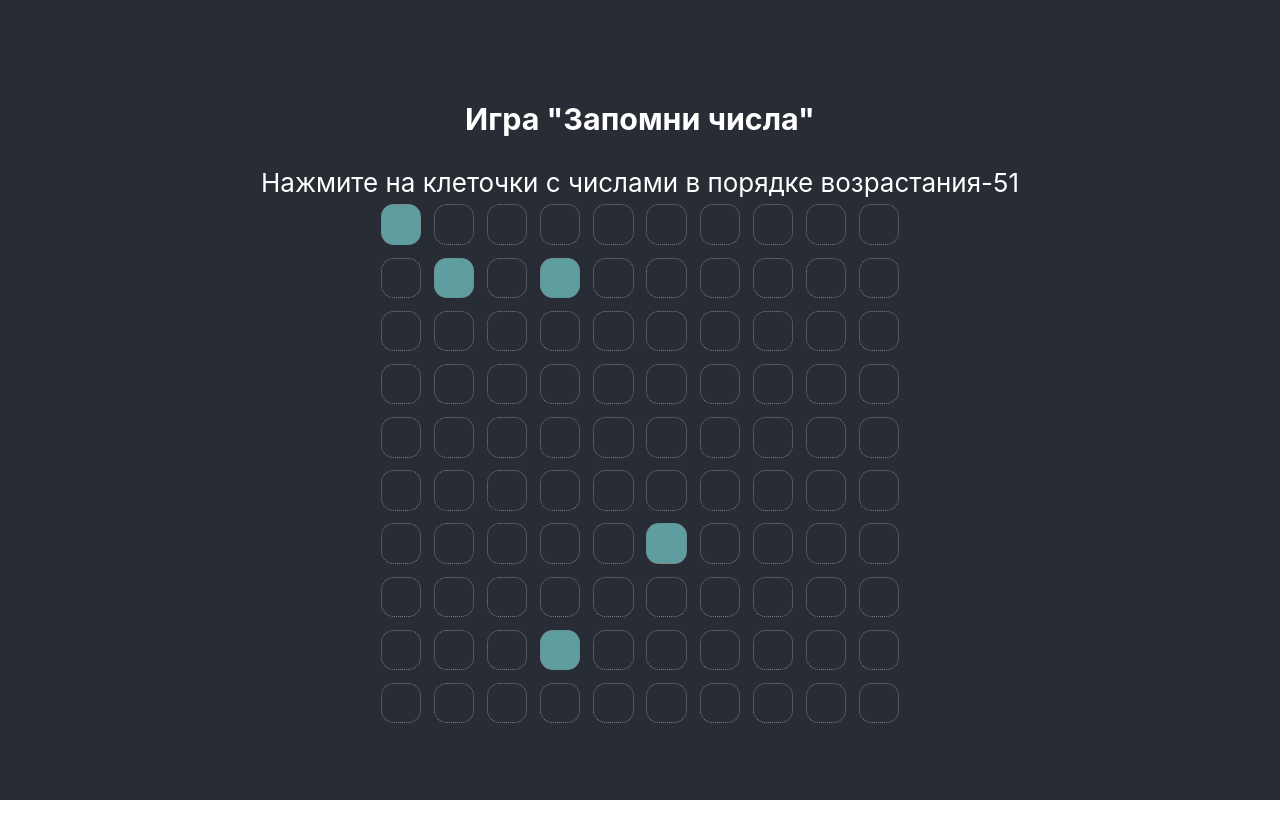
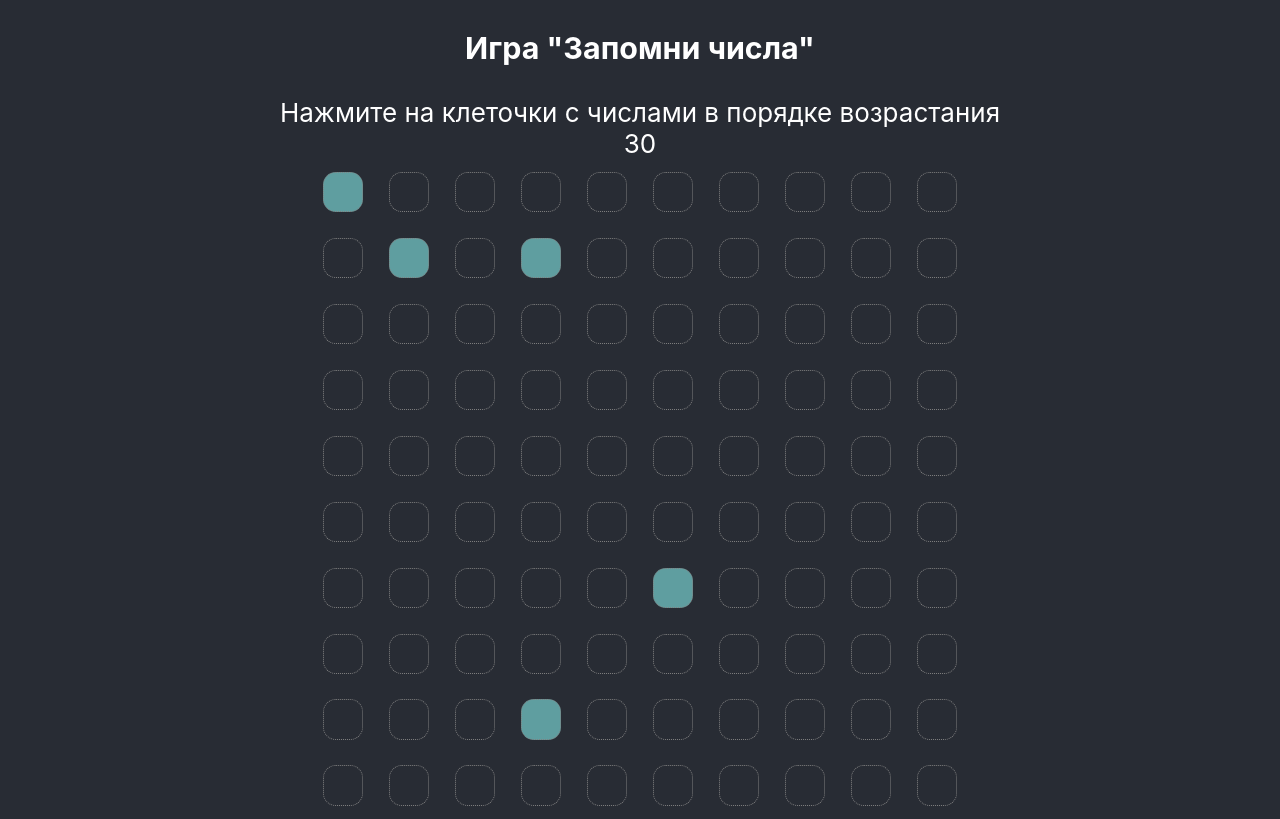
Before and after one commit to dmitryweiner/memory-trainer, a React (Create React App) app: page / in a window 1280 px wide. Built offline with nearby package versions, Linux system fonts and the light colour scheme.

Commit message:
Design fixes

```diff
--- a/package.json
+++ b/package.json
@@ -1,5 +1,6 @@
 {
   "name": "memory-trainer",
+  "homepage": "https://dmitryweiner.github.io/memory-trainer/",
   "version": "0.1.0",
   "private": true,
   "dependencies": {
@@ -20,7 +21,8 @@
     "start": "react-scripts start",
     "build": "react-scripts build",
     "test": "react-scripts test",
-    "eject": "react-scripts eject"
+    "eject": "react-scripts eject",
+    "deploy": "rm -rf docs && react-scripts build && mv build docs"
   },
   "eslintConfig": {
     "extends": [
--- a/src/App.tsx
+++ b/src/App.tsx
@@ -3,6 +3,7 @@ import './App.css';
 import {createField, DOTS_TO_FILL} from "./utils";
 import {DotStatus, Field, GameState} from "./types";
 import FieldRenderer from "./components/FieldRenderer";
+import StatusBar from "./components/StatusBar";
 
 const TIME_TO_REMEMBER = 5;
 const TIME_TO_GUESS = 30;
@@ -13,6 +14,7 @@ type AppContextType = {
   currentTurn?: number,
   currentTimer?: number,
   dotClickHandler?: (x: number, y: number) => void,
+  playOneMoreTimeHandler?: () => void,
 }
 
 export const AppContext = createContext<AppContextType>({});
@@ -41,20 +43,11 @@ function App() {
     } else {
       setGameState(GameState.GameOverLoose);
     }
-
   };
 
-  const showGameState = () => {
-    switch (gameState) {
-      case GameState.ShowNumbers:
-        return "Запомните расположение и порядок чисел";
-      case GameState.Guessing:
-        return "Нажмите на клеточки с числами в порядке возрастания";
-      case GameState.GameOverWon:
-        return "Вы выиграли!";
-      case GameState.GameOverLoose:
-        return "Вы проиграли 😔";
-    }
+  const playOneMoreTimeHandler = () => {
+    setField(createField());
+    setGameState(GameState.ShowNumbers);
   };
 
   useEffect(() => {
@@ -65,14 +58,17 @@ function App() {
         timer1 = setTimeout(() => {
           setGameState(GameState.Guessing);
         }, TIME_TO_REMEMBER * 1000);
+        setCurrentTimer(TIME_TO_REMEMBER);
         timer2 = setInterval(() => {
           setCurrentTimer(t => t - 1);
         }, 1000);
         break;
       case GameState.Guessing:
+        setCurrentTurn(1);
         timer1 = setTimeout(() => {
           setGameState(GameState.GameOverLoose);
         }, TIME_TO_GUESS * 1000);
+        setCurrentTimer(TIME_TO_GUESS);
         timer2 = setInterval(() => {
           setCurrentTimer(t => t - 1);
         }, 1000);
@@ -88,14 +84,15 @@ function App() {
     <div className="App">
       <header className="App-header">
         <h3>Игра "Запомни числа"</h3>
-        {showGameState()}{currentTimer}{currentTurn}
         <AppContext.Provider value={{
           field,
           gameState,
           dotClickHandler,
           currentTimer,
-          currentTurn
+          currentTurn,
+          playOneMoreTimeHandler,
         }}>
+          <StatusBar/>
           <FieldRenderer/>
         </AppContext.Provider>
       </header>
--- a/src/components/DotRenderer.module.css
+++ b/src/components/DotRenderer.module.css
@@ -1,12 +1,27 @@
 .dot {
-    width: 3vw;
-    height: 3vw;
-    line-height: 3vw;
-    border: 0.1vw dotted gray;
-    margin: 0.5vw;
-    border-radius: 1vw;
+    width: 7vw;
+    height: 7vw;
+    line-height: 7vw;
+    border: 1px dotted gray;
+    margin: 1vw;
+    border-radius: 2vw;
+    font-size: 4vw;
+}
+
+@media screen and (min-width: 800px) {
+    .dot {
+        width: 3vw;
+        height: 3vw;
+        line-height: 3vw;
+        border-radius: 1vw;
+        font-size: 2vw;
+    }
 }
 
 .filled {
     background-color: cadetblue;
 }
+
+@media screen- {
+
+}
--- /dev/null
+++ b/src/components/StatusBar.tsx
@@ -0,0 +1,35 @@
+import React, {useContext} from 'react';
+import {GameState} from "../types";
+import {AppContext} from "../App";
+
+const StatusBar = () => {
+  const {gameState, currentTimer, playOneMoreTimeHandler} = useContext(AppContext);
+  const showGameState = () => {
+    switch (gameState) {
+      case GameState.ShowNumbers:
+        return "Запомните расположение и порядок чисел";
+      case GameState.Guessing:
+        return "Нажмите на клеточки с числами в порядке возрастания";
+      case GameState.GameOverWon:
+        return "Вы выиграли! 😊";
+      case GameState.GameOverLoose:
+        return "Вы проиграли 😔";
+    }
+  };
+
+  return <>
+    <div>
+      {showGameState()}
+    </div>
+    <div>
+      {/*TODO: create progress bar*/ " "}
+      {gameState === GameState.Guessing || gameState === GameState.ShowNumbers ? currentTimer : ""}
+      {(gameState === GameState.GameOverLoose || gameState === GameState.GameOverWon) &&
+        <button onClick={playOneMoreTimeHandler}>
+          Ещё раз?
+        </button>}
+    </div>
+  </>;
+};
+
+export default StatusBar;
```
Also changed, not shown: 14 other files (tests, documents, lock files or other folders).
